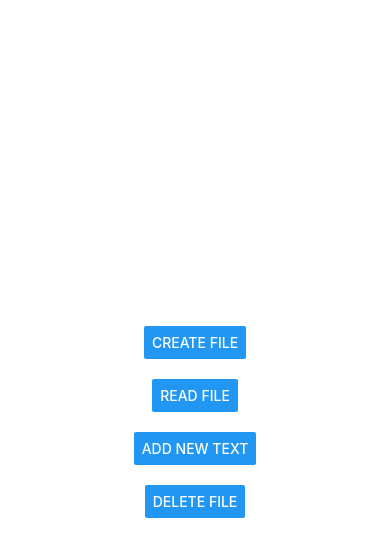
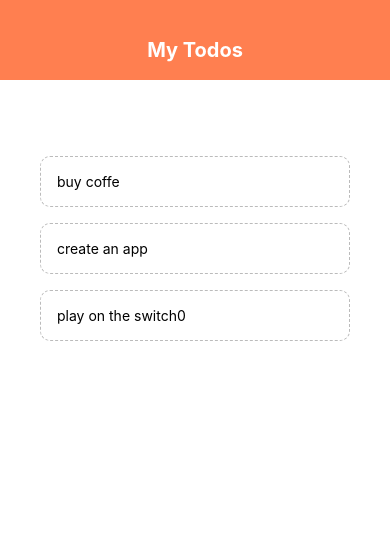
Before and after one commit to voSteshaBa/ReactNativeTest, a React Native app: screen / in a window 390 px wide. Shown: the top 556 px of the page. Built offline with nearby package versions, Linux system fonts and the light colour scheme.

Commit message:
Todo App

```diff
--- a/App.js
+++ b/App.js
@@ -1,75 +1,41 @@
-import { StatusBar } from 'expo-status-bar';
 import React, {useState} from 'react';
-import { StyleSheet, Text, View, Button, TextInput } from 'react-native';
-var RNFS = require('react-native-fs');
-
-
-var path = RNFS.DocumentDirectoryPath + '/test.txt';
+import { StyleSheet, Text, View, FlatList} from 'react-native';
+import Header from './components/header';
+import TodoItem from './components/todoItem';
 
 export default function App() {
 
-    const clickWrite = () => {
+   const [todos, setTodos] = useState([
+     {text: 'buy coffe', key: '1'},
+     {text: 'create an app', key: '2'},
+     {text: 'play on the switch0', key: '3'}
+   ]);
 
-      RNFS.writeFile(path, 'StevoProba', 'utf8')
-          .then((success) => {
-            alert('File created');
-    })
-          .catch((err) => {
-          console.log('Error');
-    });
-  }
-
-    const clickRead = () => {
-      RNFS.readFile(path, 'utf8').then(res => {
-    // console.log('File read');
-      console.log(res);
-    })
-        .catch(err => {
-
-        console.log('Error');
-
-    });
-  }
-
-  const clickAddTxt = () => {
-
-    RNFS.appendFile(path, 'Novi tekst', 'utf8')
-            .then((success) => {
-                console.log('Text added');
-            })
-            .catch((err) => {
-                console.log('Error');
-});
-}
-
-const clickDelete = () => {
-
-  RNFS.unlink(path)
-  .then(() => {
-      console.log('File deleted');
-  })
-  .catch((err) => {
-      console.log('Error');
-  });
-}
+   const pressHandler = (key) => {
+     setTodos((prevTodos) => {
+       return prevTodos.filter(todo => todo.key != key);
+     });
+   }
 
   return (
 
     <View style={styles.container}>
-       <View style={styles.buttonContainer}>
-            <Button title='Create File' onPress={clickWrite} />
+      {/* header */}
+      <Header />
+
+        <View style={styles.content}>
+          {/* to form */}
+
+            <View style={styles.list}>
+                <FlatList
+                  data={todos}
+                  renderItem={( { item }) => (
+                  <TodoItem item={item} pressHandler={pressHandler} />
+                  )}
+                />
+
+            </View>
         </View>
-        <View style={styles.buttonContainer}>
-            <Button title='Read File' onPress={clickRead} />
-        </View>
-        <View style={styles.buttonContainer}>
-            <Button title='Add new text' onPress={clickAddTxt} />
-        </View>
-        <View style={styles.buttonContainer}>
-            <Button title='Delete file' onPress={clickDelete} />
-        </View>
-
-      <StatusBar style="auto" />
     </View>
   );
 }
@@ -78,10 +44,11 @@
  container: {
     flex: 1,
     backgroundColor: '#fff',
-    alignItems: 'center',
-    justifyContent: 'center',
   },
-  buttonContainer: {
-    margin: 10,
+  content: {
+    padding: 40
+  },
+  list: {
+    marginTop: 20
   }
 });
--- /dev/null
+++ b/components/header.js
@@ -0,0 +1,24 @@
+import React from 'react';
+import { StyleSheet, Text, View} from 'react-native';
+
+export default function Header() {
+    return(
+        <View style={styles.header}>
+            <Text style={styles.title}>My Todos</Text>
+        </View>
+    )
+}
+
+const styles = StyleSheet.create({
+    header: {
+        height: 80,
+        paddingTop: 38,
+        backgroundColor: 'coral'
+    },
+    title: {
+        textAlign: 'center',
+        color: '#fff',
+        fontSize: 20,
+        fontWeight: 'bold'
+    }
+});
--- /dev/null
+++ b/components/todoItem.js
@@ -0,0 +1,22 @@
+import React from 'react';
+import { StyleSheet, Text, TouchableOpacity} from 'react-native';
+
+export default function TodoItem( {item, pressHandler} ) {
+
+    return(
+        <TouchableOpacity onPress={ () => pressHandler(item.key)}>
+            <Text style={styles.item}>{item.text}</Text>
+        </TouchableOpacity>
+    )
+}
+
+const styles = StyleSheet.create ({
+    item: {
+        padding: 16,
+        marginTop: 16,
+        borderColor: '#bbb',
+        borderWidth: 1,
+        borderStyle: 'dashed',
+        borderRadius: 10
+    }
+});
```
